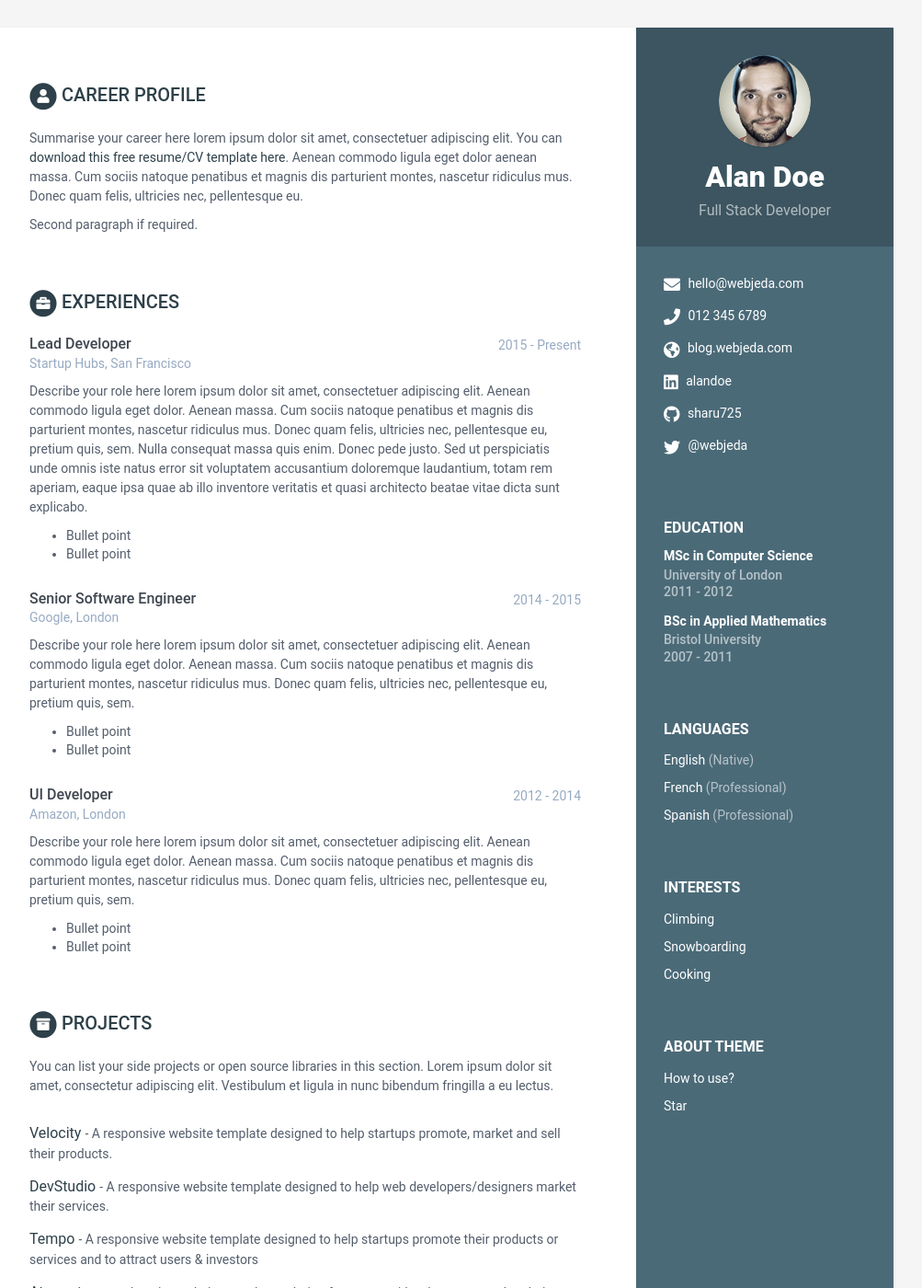
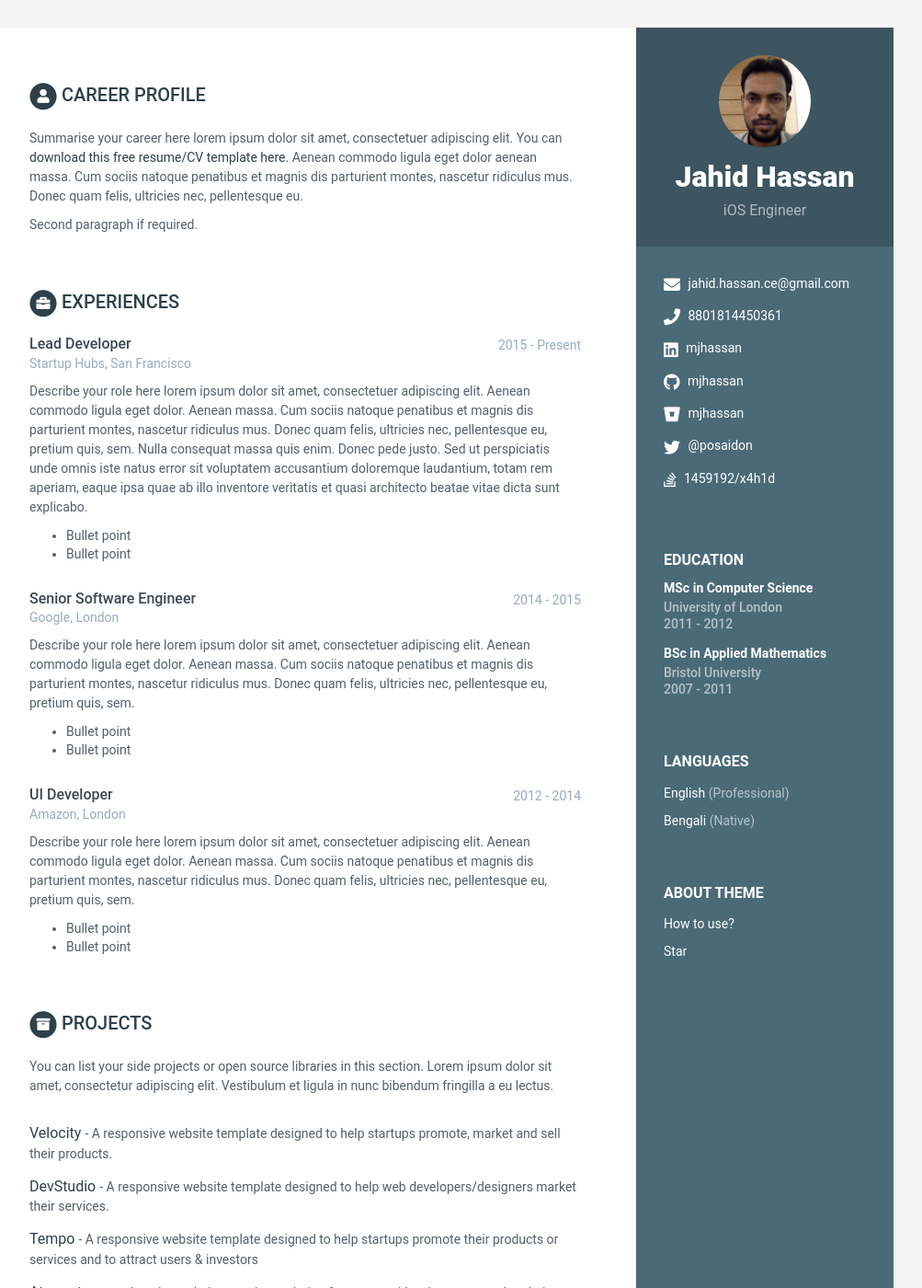
Before and after one commit to mjhassan/mjhassan.github.io, a Jekyll site: the page built from index.html, in a window 1280 px wide and 1400 px high. Shown: the whole window at 92% size, without its empty margins (168-1171 px from the left). Built offline with Jekyll 4.4.1, drawn with Linux system fonts in a browser that asks for light colours.

Commit message:
customized data

```diff
--- a/_data/data.yml
+++ b/_data/data.yml
@@ -7,42 +7,29 @@ sidebar:
     education: True # set to False if you want education in main section instead of in sidebar
 
     # Profile information
-    name: Alan Doe
-    tagline: Full Stack Developer
+    name: Jahid Hassan
+    tagline: iOS Engineer
     avatar: profile.png  #place a 100x100 picture inside /assets/images/ folder and provide the name of the file below
 
     # Sidebar links
-    email: hello@webjeda.com
-    phone: 012 345 6789
-    website: blog.webjeda.com #do not add http://
-    linkedin: alandoe
-    github: sharu725
+    email: jahid.hassan.ce@gmail.com
+    phone: +8801814450361
+    #website: blog.webjeda.com #do not add http://
+    linkedin: mjhassan
+    github: mjhassan
     gitlab:
-    bitbucket:
-    twitter: '@webjeda'
-    stack-overflow: # Number/Username, e.g. 123456/alandoe
+    bitbucket: mjhassan
+    twitter: '@posaidon'
+    stack-overflow: 1459192/x4h1d
     codewars:
     goodreads: # Number-Username, e.g. 123456-alandoe
 
     languages:
       - idiom: English
-        level: Native
-
-      - idiom: French
         level: Professional
 
-      - idiom: Spanish
-        level: Professional
-
-    interests:
-      - item: Climbing
-        link:
-
-      - item: Snowboarding
-        link:
-
-      - item: Cooking
-        link:
+      - idiom: Bengali
+        level: Native
 
 career-profile:
     title: Career Profile
```
Also changed, not shown: LICENSE.txt, README.md (deleted), assets/images/berry.jpg (deleted), assets/images/blue.jpg (deleted), assets/images/ceramic.jpg (deleted), assets/images/desktop.png (deleted), assets/images/green.jpg (deleted), assets/images/mobile.png (deleted), assets/images/orange.jpg (deleted), assets/images/profile.png, assets/images/turquoise.jpg (deleted).
